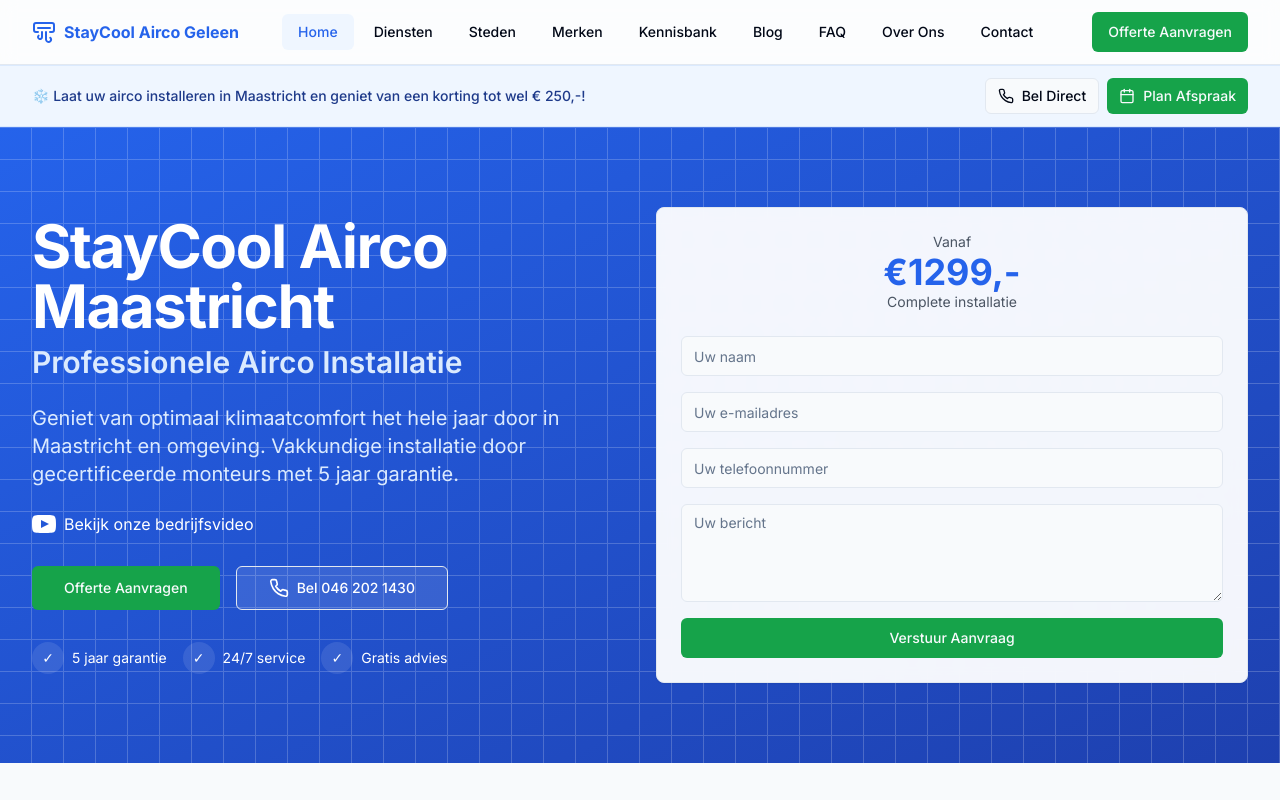
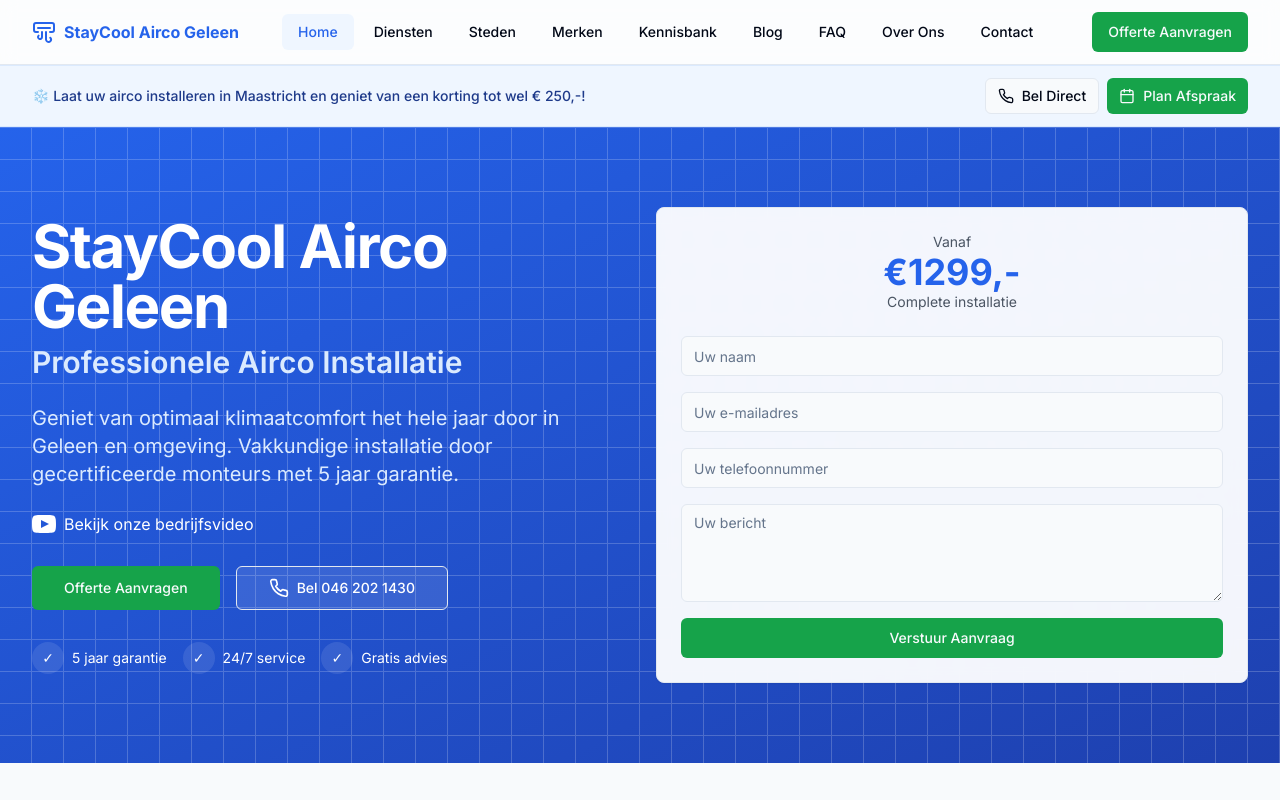
Before and after one commit to MarvinNL046/aircoinstallatiegeleen.nl, a Next.js app: page / in a window 1280 px wide. Shown: the top 800 px of the page. Built offline with nearby package versions, Linux system fonts and the light colour scheme.

Commit message:
Update hero section to reference Geleen instead of Maastricht

```diff
--- a/components/sections/hero-section.tsx
+++ b/components/sections/hero-section.tsx
@@ -21,13 +21,13 @@ export function HeroSection() {
               className="text-4xl font-bold tracking-tight sm:text-6xl"
               tabIndex={-1}
             >
-              StayCool Airco Maastricht
+              StayCool Airco Geleen
             </h1>
             <p className="mt-2 text-3xl font-semibold text-blue-100">
               Professionele Airco Installatie
             </p>
             <p className="mt-6 text-xl text-blue-100">
-              Geniet van optimaal klimaatcomfort het hele jaar door in Maastricht en omgeving.
+              Geniet van optimaal klimaatcomfort het hele jaar door in Geleen en omgeving.
               Vakkundige installatie door gecertificeerde monteurs met 5 jaar garantie.
             </p>
             <div className="mt-6">
```
